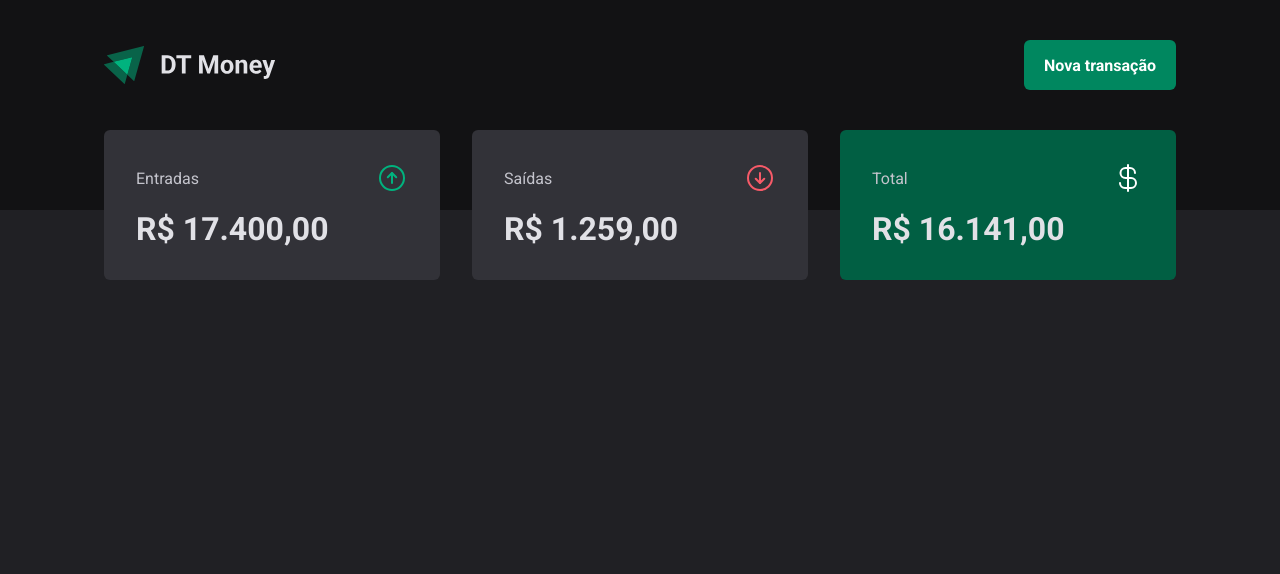
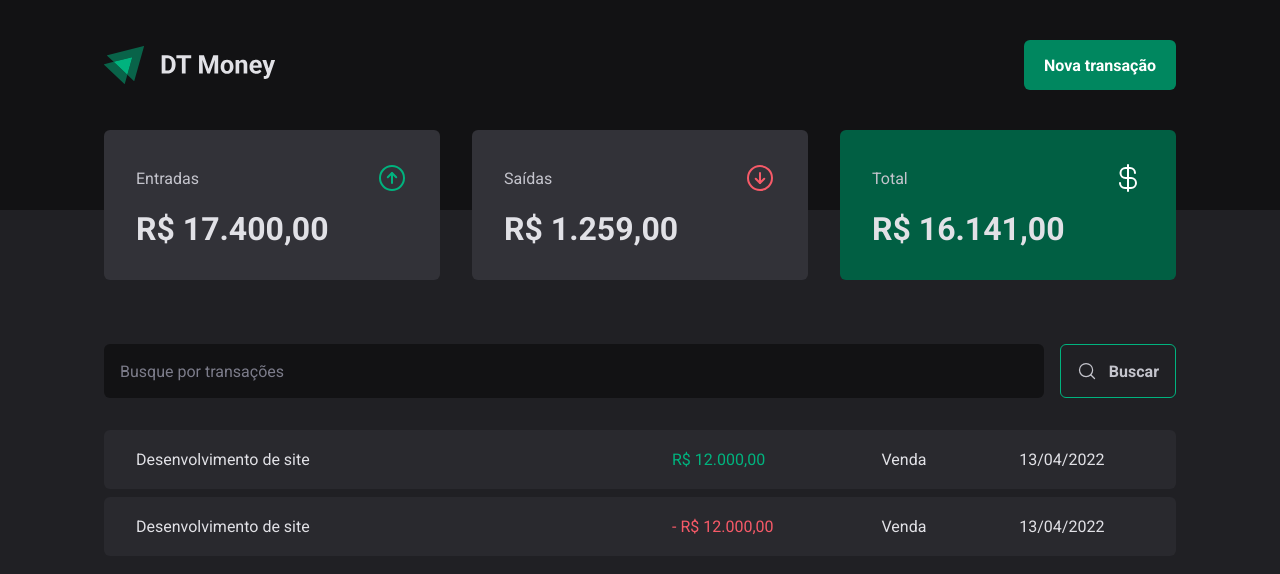
Before and after one commit to migyas/dt-money, a React (Vite) app: page / in a window 1280 px wide. Shown: the top 574 px of the page. Built offline with nearby package versions, Linux system fonts and the light colour scheme.

Commit message:
feat: construction of compoents form

```diff
--- /dev/null
+++ b/src/pages/Transactions/components/SearchForm/index.tsx
@@ -0,0 +1,14 @@
+import { MagnifyingGlass } from "phosphor-react";
+import { Container } from "./styles";
+
+export function SearchForm() {
+  return (
+    <Container>
+      <input type="text" placeholder="Busque por transações" />
+      <button type="submit">
+        <MagnifyingGlass size={20} />
+        Buscar
+      </button>
+    </Container>
+  );
+}
--- /dev/null
+++ b/src/pages/Transactions/components/SearchForm/styles.ts
@@ -0,0 +1,40 @@
+import styled from "styled-components";
+
+export const Container = styled.form`
+  display: flex;
+  gap: 1rem;
+
+  input {
+    flex: 1;
+    border-radius: 6px;
+    border: 0;
+    background: ${(props) => props.theme["gray-900"]};
+    color: ${(props) => props.theme["gray-300"]};
+    padding: 1rem;
+
+    &::placeholder {
+      color: ${(props) => props.theme["gray-500"]};
+    }
+  }
+
+  button {
+    display: flex;
+    align-items: center;
+    gap: 0.75rem;
+
+    border: 0;
+    padding: 1rem;
+    background: transparent;
+    border: 1px solid ${(props) => props.theme["green-300"]};
+    color: ${(props) => props.theme["gray-300"]};
+    font-weight: bold;
+    border-radius: 6px;
+
+    &:hover {
+      background: ${(props) => props.theme["green-300"]};
+      border-color: ${(props) => props.theme["green-500"]};
+      color: ${(props) => props.theme.white};
+      transition: background-color 0.2s, color 0.2s, border-color 0.2s;
+    }
+  }
+`;
--- a/src/pages/Transactions/index.tsx
+++ b/src/pages/Transactions/index.tsx
@@ -1,12 +1,38 @@
 import { Header } from "../../components/Header";
 import { Summary } from "../../components/Summary";
-import { Container } from "./styles";
+import { SearchForm } from "./components/SearchForm";
+import { Container, Content, PriceHighlight, Table } from "./styles";
 
 export function Transactions() {
   return (
     <Container>
       <Header />
       <Summary />
+      <Content>
+        <SearchForm />
+        <Table>
+          <tbody>
+            <tr>
+              <td width="50%">Desenvolvimento de site</td>
+              <td>
+                <PriceHighlight variant="income">R$ 12.000,00</PriceHighlight>
+              </td>
+              <td>Venda</td>
+              <td>13/04/2022</td>
+            </tr>
+            <tr>
+              <td width="50%">Desenvolvimento de site</td>
+              <td>
+                <PriceHighlight variant="outcome">
+                  - R$ 12.000,00
+                </PriceHighlight>
+              </td>
+              <td>Venda</td>
+              <td>13/04/2022</td>
+            </tr>
+          </tbody>
+        </Table>
+      </Content>
     </Container>
   );
 }
--- a/src/pages/Transactions/styles.ts
+++ b/src/pages/Transactions/styles.ts
@@ -1,3 +1,43 @@
 import styled from "styled-components";
 
 export const Container = styled.div``;
+
+export const Content = styled.main`
+  width: 100%;
+  max-width: 1120px;
+  margin: 4rem auto 0;
+  padding: 0 1.5rem;
+`;
+
+export const Table = styled.table`
+  width: 100%;
+  border-collapse: separate;
+  border-spacing: 0 0.5rem;
+  margin-top: 1.5rem;
+
+  td {
+    padding: 1.25rem 2rem;
+    background: ${(props) => props.theme["gray-700"]};
+
+    &:first-child {
+      border-top-left-radius: 6px;
+      border-bottom-left-radius: 6px;
+    }
+
+    &:last-child {
+      border-top-right-radius: 6px;
+      border-bottom-right-radius: 6px;
+    }
+  }
+`;
+
+interface PriceHighlightProps {
+  variant: "income" | "outcome";
+}
+
+export const PriceHighlight = styled.span<PriceHighlightProps>`
+  color: ${(props) =>
+    props.variant === "income"
+      ? props.theme["green-300"]
+      : props.theme["red-300"]};
+`;
```
